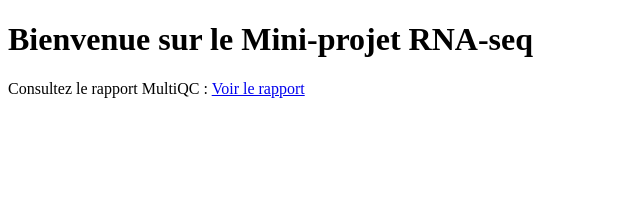
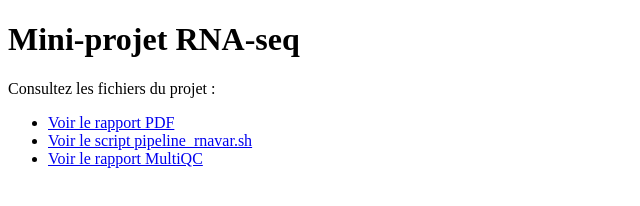
Before and after one commit to BoufenoucheBouchra/Mini-projet-Nextflow, a plain HTML site: page index.html in a window 1280 px wide. Shown: the whole page, without its empty margins (0-640 px from the left). Drawn offline with Linux system fonts and the light colour scheme.

Commit message:
Update index.html

```diff
--- a/index.html
+++ b/index.html
@@ -5,7 +5,12 @@
   <title>Mini-projet RNA-seq</title>
 </head>
 <body>
-  <h1>Bienvenue sur le Mini-projet RNA-seq</h1>
-  <p>Consultez le rapport MultiQC : <a href="results/multiqc_report.html">Voir le rapport</a></p>
+  <h1>Mini-projet RNA-seq</h1>
+  <p>Consultez les fichiers du projet :</p>
+  <ul>
+    <li><a href="rapport.pdf" target="_blank">Voir le rapport PDF</a></li>
+    <li><a href="pipeline_rnavar.sh" target="_blank">Voir le script pipeline_rnavar.sh</a></li>
+    <li><a href="results/multiqc_report.html" target="_blank">Voir le rapport MultiQC</a></li>
+  </ul>
 </body>
 </html>
```
